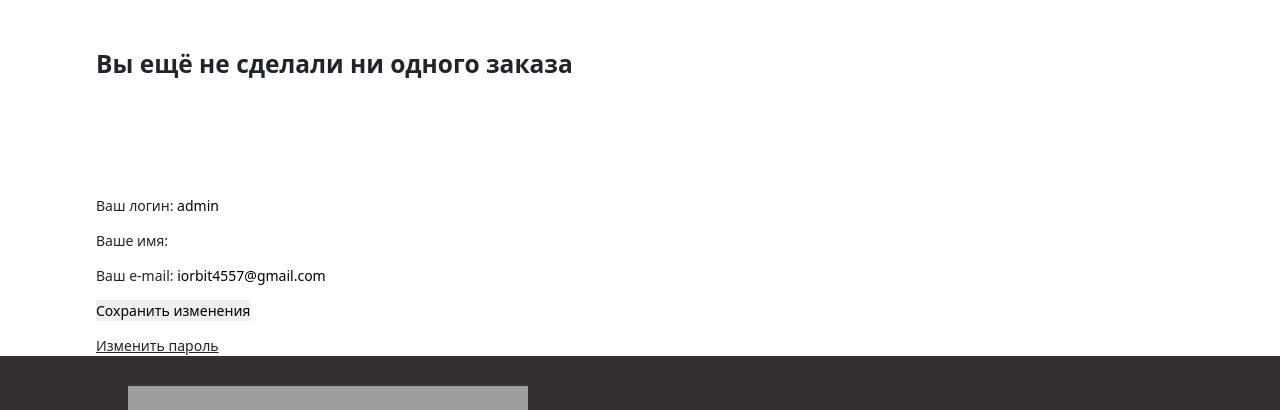
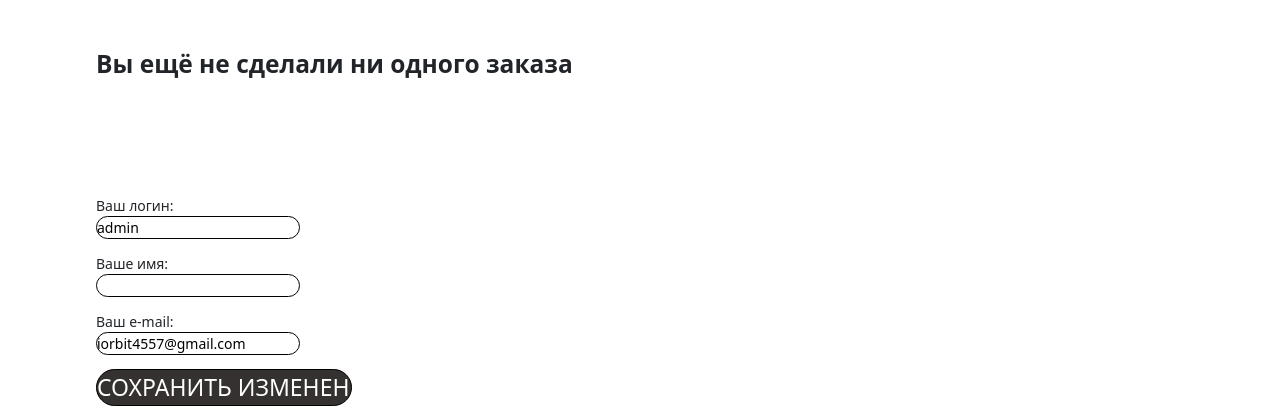
Before and after one commit to Peachoopeado/ESHOP3, a Django app: page /account/ in a window 1280 px wide. Shown: the part 534-944 px from the top of the page. Run offline with Django 4.2, Linux system fonts and the light colour scheme; a user stored in the database is signed in; data comes from the database, SQL or seed files in the repository; both versions use the stored data as it was after the commit; data that the repository does not hold is empty; parts of the project's set-up code (start-up, migrations or seed data) failed here and were passed over; some libraries are stand-ins or nearby versions; grey boxes are pictures that could not be loaded.

Commit message:
Фронт

```diff
--- a/account/templates/account/dashboard.html
+++ b/account/templates/account/dashboard.html
@@ -82,7 +82,7 @@
                         <p>Ваш логин: {{ form.username }}</p>
                         <p>Ваше имя: {{ form.first_name }}</p>
                         <p>Ваш e-mail: {{ form.email }}</p>
-                        <p><input type="submit" value="Сохранить изменения"></p>
+                        <p><input class="save-changes" type="submit" value="Сохранить изменения"></p>
                     </form>
                     <a href="{% url 'password-change' %}"><u>Изменить пароль</u></a>
 
--- a/shop/static/shop/css/style.css
+++ b/shop/static/shop/css/style.css
@@ -2464,3 +2464,24 @@ input[type="number"]::-webkit-outer-spin-button {
 .password_reset_complete_body{
     width: 85%;
 }
+
+#profile{
+    width: 100%;
+    margin-bottom: 110px;
+}
+
+#profile form p input{
+    display: flex;
+    border: 1px solid black;
+    border-radius: 30px;
+}
+
+
+.save-changes{
+    width: 20vw;
+    background-color:  #363131;
+    color: white;
+    font-size: 23px;
+    text-align: center;
+    text-transform: uppercase;
+}
```
Also changed, not shown: db.sqlite3.
